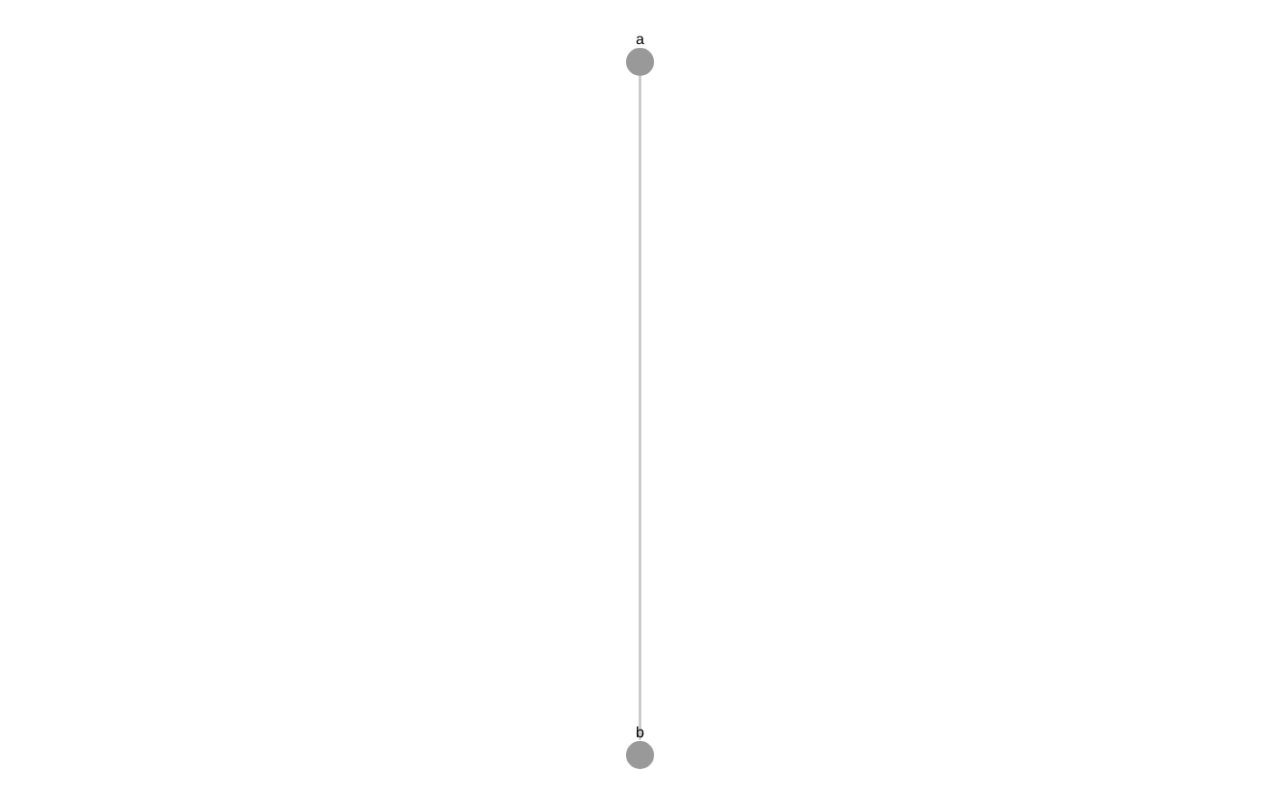
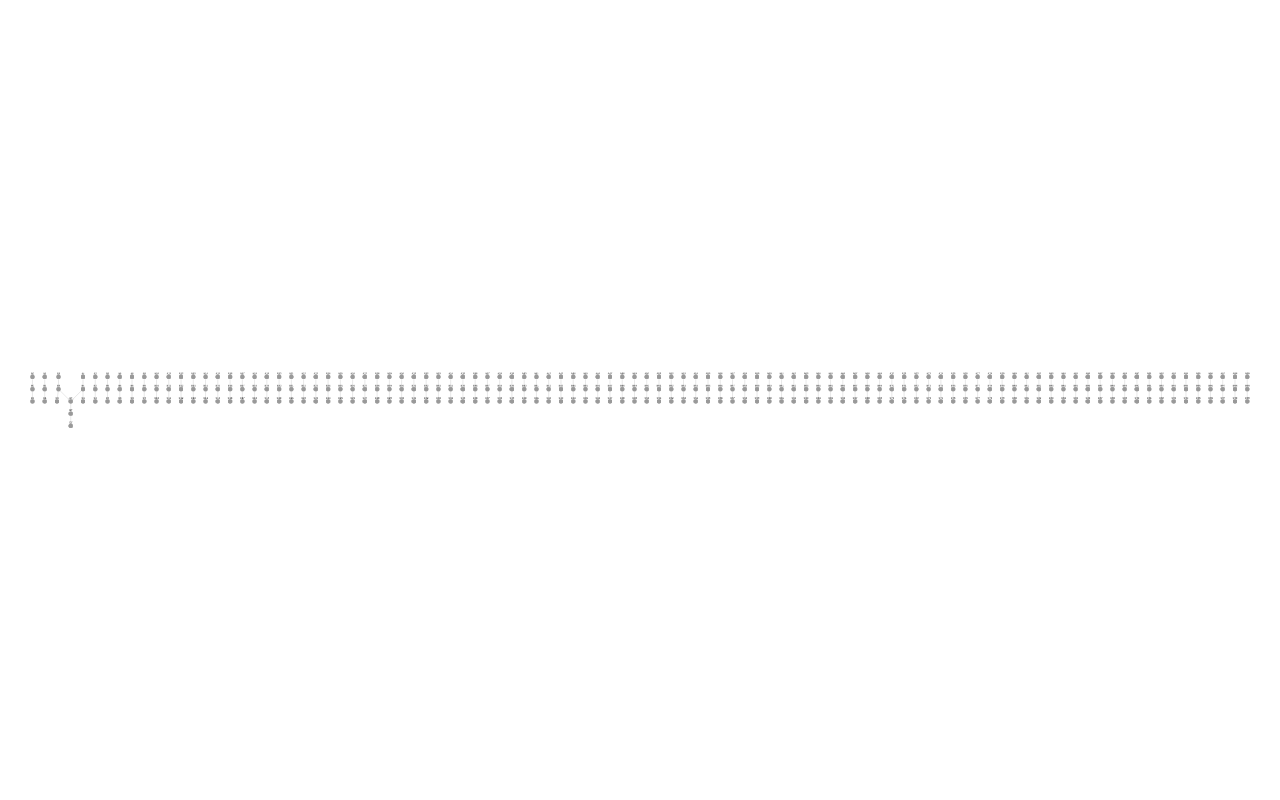
Before and after one commit to plavy/vd, a website: page index.html in a window 1280 px wide. Drawn offline with Linux system fonts and the light colour scheme.

Commit message:
add dagre layout

```diff
--- /dev/null
+++ b/cytoscape-dagre.js
@@ -0,0 +1,397 @@
+(function webpackUniversalModuleDefinition(root, factory) {
+	if(typeof exports === 'object' && typeof module === 'object')
+		module.exports = factory(require("dagre"));
+	else if(typeof define === 'function' && define.amd)
+		define(["dagre"], factory);
+	else if(typeof exports === 'object')
+		exports["cytoscapeDagre"] = factory(require("dagre"));
+	else
+		root["cytoscapeDagre"] = factory(root["dagre"]);
+})(this, function(__WEBPACK_EXTERNAL_MODULE__4__) {
+return /******/ (function(modules) { // webpackBootstrap
+/******/ 	// The module cache
+/******/ 	var installedModules = {};
+/******/
+/******/ 	// The require function
+/******/ 	function __webpack_require__(moduleId) {
+/******/
+/******/ 		// Check if module is in cache
+/******/ 		if(installedModules[moduleId]) {
+/******/ 			return installedModules[moduleId].exports;
+/******/ 		}
+/******/ 		// Create a new module (and put it into the cache)
+/******/ 		var module = installedModules[moduleId] = {
+/******/ 			i: moduleId,
+/******/ 			l: false,
+/******/ 			exports: {}
+/******/ 		};
+/******/
+/******/ 		// Execute the module function
+/******/ 		modules[moduleId].call(module.exports, module, module.exports, __webpack_require__);
+/******/
+/******/ 		// Flag the module as loaded
+/******/ 		module.l = true;
+/******/
+/******/ 		// Return the exports of the module
+/******/ 		return module.exports;
+/******/ 	}
+/******/
+/******/
+/******/ 	// expose the modules object (__webpack_modules__)
+/******/ 	__webpack_require__.m = modules;
+/******/
+/******/ 	// expose the module cache
+/******/ 	__webpack_require__.c = installedModules;
+/******/
+/******/ 	// define getter function for harmony exports
+/******/ 	__webpack_require__.d = function(exports, name, getter) {
+/******/ 		if(!__webpack_require__.o(exports, name)) {
+/******/ 			Object.defineProperty(exports, name, { enumerable: true, get: getter });
+/******/ 		}
+/******/ 	};
+/******/
+/******/ 	// define __esModule on exports
+/******/ 	__webpack_require__.r = function(exports) {
+/******/ 		if(typeof Symbol !== 'undefined' && Symbol.toStringTag) {
+/******/ 			Object.defineProperty(exports, Symbol.toStringTag, { value: 'Module' });
+/******/ 		}
+/******/ 		Object.defineProperty(exports, '__esModule', { value: true });
+/******/ 	};
+/******/
+/******/ 	// create a fake namespace object
+/******/ 	// mode & 1: value is a module id, require it
+/******/ 	// mode & 2: merge all properties of value into the ns
+/******/ 	// mode & 4: return value when already ns object
+/******/ 	// mode & 8|1: behave like require
+/******/ 	__webpack_require__.t = function(value, mode) {
+/******/ 		if(mode & 1) value = __webpack_require__(value);
+/******/ 		if(mode & 8) return value;
+/******/ 		if((mode & 4) && typeof value === 'object' && value && value.__esModule) return value;
+/******/ 		var ns = Object.create(null);
+/******/ 		__webpack_require__.r(ns);
+/******/ 		Object.defineProperty(ns, 'default', { enumerable: true, value: value });
+/******/ 		if(mode & 2 && typeof value != 'string') for(var key in value) __webpack_require__.d(ns, key, function(key) { return value[key]; }.bind(null, key));
+/******/ 		return ns;
+/******/ 	};
+/******/
+/******/ 	// getDefaultExport function for compatibility with non-harmony modules
+/******/ 	__webpack_require__.n = function(module) {
+/******/ 		var getter = module && module.__esModule ?
+/******/ 			function getDefault() { return module['default']; } :
+/******/ 			function getModuleExports() { return module; };
+/******/ 		__webpack_require__.d(getter, 'a', getter);
+/******/ 		return getter;
+/******/ 	};
+/******/
+/******/ 	// Object.prototype.hasOwnProperty.call
+/******/ 	__webpack_require__.o = function(object, property) { return Object.prototype.hasOwnProperty.call(object, property); };
+/******/
+/******/ 	// __webpack_public_path__
+/******/ 	__webpack_require__.p = "";
+/******/
+/******/
+/******/ 	// Load entry module and return exports
+/******/ 	return __webpack_require__(__webpack_require__.s = 0);
+/******/ })
+/************************************************************************/
+/******/ ([
+/* 0 */
+/***/ (function(module, exports, __webpack_require__) {
+
+var impl = __webpack_require__(1); // registers the extension on a cytoscape lib ref
+
+
+var register = function register(cytoscape) {
+  if (!cytoscape) {
+    return;
+  } // can't register if cytoscape unspecified
+
+
+  cytoscape('layout', 'dagre', impl); // register with cytoscape.js
+};
+
+if (typeof cytoscape !== 'undefined') {
+  // expose to global cytoscape (i.e. window.cytoscape)
+  register(cytoscape);
+}
+
+module.exports = register;
+
+/***/ }),
+/* 1 */
+/***/ (function(module, exports, __webpack_require__) {
+
+function _typeof(obj) { "@babel/helpers - typeof"; if (typeof Symbol === "function" && typeof Symbol.iterator === "symbol") { _typeof = function _typeof(obj) { return typeof obj; }; } else { _typeof = function _typeof(obj) { return obj && typeof Symbol === "function" && obj.constructor === Symbol && obj !== Symbol.prototype ? "symbol" : typeof obj; }; } return _typeof(obj); }
+
+var isFunction = function isFunction(o) {
+  return typeof o === 'function';
+};
+
+var defaults = __webpack_require__(2);
+
+var assign = __webpack_require__(3);
+
+var dagre = __webpack_require__(4); // constructor
+// options : object containing layout options
+
+
+function DagreLayout(options) {
+  this.options = assign({}, defaults, options);
+} // runs the layout
+
+
+DagreLayout.prototype.run = function () {
+  var options = this.options;
+  var layout = this;
+  var cy = options.cy; // cy is automatically populated for us in the constructor
+
+  var eles = options.eles;
+
+  var getVal = function getVal(ele, val) {
+    return isFunction(val) ? val.apply(ele, [ele]) : val;
+  };
+
+  var bb = options.boundingBox || {
+    x1: 0,
+    y1: 0,
+    w: cy.width(),
+    h: cy.height()
+  };
+
+  if (bb.x2 === undefined) {
+    bb.x2 = bb.x1 + bb.w;
+  }
+
+  if (bb.w === undefined) {
+    bb.w = bb.x2 - bb.x1;
+  }
+
+  if (bb.y2 === undefined) {
+    bb.y2 = bb.y1 + bb.h;
+  }
+
+  if (bb.h === undefined) {
+    bb.h = bb.y2 - bb.y1;
+  }
+
+  var g = new dagre.graphlib.Graph({
+    multigraph: true,
+    compound: true
+  });
+  var gObj = {};
+
+  var setGObj = function setGObj(name, val) {
+    if (val != null) {
+      gObj[name] = val;
+    }
+  };
+
+  setGObj('nodesep', options.nodeSep);
+  setGObj('edgesep', options.edgeSep);
+  setGObj('ranksep', options.rankSep);
+  setGObj('rankdir', options.rankDir);
+  setGObj('align', options.align);
+  setGObj('ranker', options.ranker);
+  setGObj('acyclicer', options.acyclicer);
+  g.setGraph(gObj);
+  g.setDefaultEdgeLabel(function () {
+    return {};
+  });
+  g.setDefaultNodeLabel(function () {
+    return {};
+  }); // add nodes to dagre
+
+  var nodes = eles.nodes();
+
+  if (isFunction(options.sort)) {
+    nodes = nodes.sort(options.sort);
+  }
+
+  for (var i = 0; i < nodes.length; i++) {
+    var node = nodes[i];
+    var nbb = node.layoutDimensions(options);
+    g.setNode(node.id(), {
+      width: nbb.w,
+      height: nbb.h,
+      name: node.id()
+    }); // console.log( g.node(node.id()) );
+  } // set compound parents
+
+
+  for (var _i = 0; _i < nodes.length; _i++) {
+    var _node = nodes[_i];
+
+    if (_node.isChild()) {
+      g.setParent(_node.id(), _node.parent().id());
+    }
+  } // add edges to dagre
+
+
+  var edges = eles.edges().stdFilter(function (edge) {
+    return !edge.source().isParent() && !edge.target().isParent(); // dagre can't handle edges on compound nodes
+  });
+
+  if (isFunction(options.sort)) {
+    edges = edges.sort(options.sort);
+  }
+
+  for (var _i2 = 0; _i2 < edges.length; _i2++) {
+    var edge = edges[_i2];
+    g.setEdge(edge.source().id(), edge.target().id(), {
+      minlen: getVal(edge, options.minLen),
+      weight: getVal(edge, options.edgeWeight),
+      name: edge.id()
+    }, edge.id()); // console.log( g.edge(edge.source().id(), edge.target().id(), edge.id()) );
+  }
+
+  dagre.layout(g);
+  var gNodeIds = g.nodes();
+
+  for (var _i3 = 0; _i3 < gNodeIds.length; _i3++) {
+    var id = gNodeIds[_i3];
+    var n = g.node(id);
+    cy.getElementById(id).scratch().dagre = n;
+  }
+
+  var dagreBB;
+
+  if (options.boundingBox) {
+    dagreBB = {
+      x1: Infinity,
+      x2: -Infinity,
+      y1: Infinity,
+      y2: -Infinity
+    };
+    nodes.forEach(function (node) {
+      var dModel = node.scratch().dagre;
+      dagreBB.x1 = Math.min(dagreBB.x1, dModel.x);
+      dagreBB.x2 = Math.max(dagreBB.x2, dModel.x);
+      dagreBB.y1 = Math.min(dagreBB.y1, dModel.y);
+      dagreBB.y2 = Math.max(dagreBB.y2, dModel.y);
+    });
+    dagreBB.w = dagreBB.x2 - dagreBB.x1;
+    dagreBB.h = dagreBB.y2 - dagreBB.y1;
+  } else {
+    dagreBB = bb;
+  }
+
+  var constrainPos = function constrainPos(p) {
+    if (options.boundingBox) {
+      var xPct = dagreBB.w === 0 ? 0 : (p.x - dagreBB.x1) / dagreBB.w;
+      var yPct = dagreBB.h === 0 ? 0 : (p.y - dagreBB.y1) / dagreBB.h;
+      return {
+        x: bb.x1 + xPct * bb.w,
+        y: bb.y1 + yPct * bb.h
+      };
+    } else {
+      return p;
+    }
+  };
+
+  nodes.layoutPositions(layout, options, function (ele) {
+    ele = _typeof(ele) === "object" ? ele : this;
+    var dModel = ele.scratch().dagre;
+    return constrainPos({
+      x: dModel.x,
+      y: dModel.y
+    });
+  });
+  return this; // chaining
+};
+
+module.exports = DagreLayout;
+
+/***/ }),
+/* 2 */
+/***/ (function(module, exports) {
+
+var defaults = {
+  // dagre algo options, uses default value on undefined
+  nodeSep: undefined,
+  // the separation between adjacent nodes in the same rank
+  edgeSep: undefined,
+  // the separation between adjacent edges in the same rank
+  rankSep: undefined,
+  // the separation between adjacent nodes in the same rank
+  rankDir: undefined,
+  // 'TB' for top to bottom flow, 'LR' for left to right,
+  align: undefined,
+  // alignment for rank nodes. Can be 'UL', 'UR', 'DL', or 'DR', where U = up, D = down, L = left, and R = right
+  acyclicer: undefined,
+  // If set to 'greedy', uses a greedy heuristic for finding a feedback arc set for a graph.
+  // A feedback arc set is a set of edges that can be removed to make a graph acyclic.
+  ranker: undefined,
+  // Type of algorithm to assigns a rank to each node in the input graph.
+  // Possible values: network-simplex, tight-tree or longest-path
+  minLen: function minLen(edge) {
+    return 1;
+  },
+  // number of ranks to keep between the source and target of the edge
+  edgeWeight: function edgeWeight(edge) {
+    return 1;
+  },
+  // higher weight edges are generally made shorter and straighter than lower weight edges
+  // general layout options
+  fit: true,
+  // whether to fit to viewport
+  padding: 30,
+  // fit padding
+  spacingFactor: undefined,
+  // Applies a multiplicative factor (>0) to expand or compress the overall area that the nodes take up
+  nodeDimensionsIncludeLabels: false,
+  // whether labels should be included in determining the space used by a node
+  animate: false,
+  // whether to transition the node positions
+  animateFilter: function animateFilter(node, i) {
+    return true;
+  },
+  // whether to animate specific nodes when animation is on; non-animated nodes immediately go to their final positions
+  animationDuration: 500,
+  // duration of animation in ms if enabled
+  animationEasing: undefined,
+  // easing of animation if enabled
+  boundingBox: undefined,
+  // constrain layout bounds; { x1, y1, x2, y2 } or { x1, y1, w, h }
+  transform: function transform(node, pos) {
+    return pos;
+  },
+  // a function that applies a transform to the final node position
+  ready: function ready() {},
+  // on layoutready
+  sort: undefined,
+  // a sorting function to order the nodes and edges; e.g. function(a, b){ return a.data('weight') - b.data('weight') }
+  // because cytoscape dagre creates a directed graph, and directed graphs use the node order as a tie breaker when
+  // defining the topology of a graph, this sort function can help ensure the correct order of the nodes/edges.
+  // this feature is most useful when adding and removing the same nodes and edges multiple times in a graph.
+  stop: function stop() {} // on layoutstop
+
+};
+module.exports = defaults;
+
+/***/ }),
+/* 3 */
+/***/ (function(module, exports) {
+
+// Simple, internal Object.assign() polyfill for options objects etc.
+module.exports = Object.assign != null ? Object.assign.bind(Object) : function (tgt) {
+  for (var _len = arguments.length, srcs = new Array(_len > 1 ? _len - 1 : 0), _key = 1; _key < _len; _key++) {
+    srcs[_key - 1] = arguments[_key];
+  }
+
+  srcs.forEach(function (src) {
+    Object.keys(src).forEach(function (k) {
+      return tgt[k] = src[k];
+    });
+  });
+  return tgt;
+};
+
+/***/ }),
+/* 4 */
+/***/ (function(module, exports) {
+
+module.exports = __WEBPACK_EXTERNAL_MODULE__4__;
+
+/***/ })
+/******/ ]);
+});
--- a/datasets.js
+++ b/datasets.js
@@ -1,19 +1,52 @@
+// const dataset1 = {
+//     "nodes": [
+//         {
+//             "data": {
+//                 "id": "a"
+//             }
+//         },
+//         {
+//             "data": {
+//                 "id": "b"
+//             }
+//         }
+//     ],
+//     "edges": [
+//         {
+//             "data": {
+//                 "id": "a->b",
+//                 "source": "a",
+//                 "target": "b"
+//             }
+//         }
+//     ]
+// }
+
+// dataset 1
+N = 100
+
+nodes_A = []
+nodes_B = []
+nodes_C = []
+
+for(let i = 0; i < N; i++) {
+    nodes_A.push({"data": {"id":"A"+i}})
+    nodes_B.push({"data": {"id":"B"+i}})
+    nodes_C.push({"data": {"id":"C"+i}})
+}
+
+edges = []
+
+for(let i = 0; i < N; i++) {
+    edges.push({"data": {"id": "0:"+i, "source": "A"+i, "target": "B"+i}})
+    edges.push({"data": {"id": "1:"+i, "source": "B"+i, "target": "C"+i}})
+}
+
+edges.push({"data": {"id": "2:0", "source": "B4", "target": "A7"}})
+edges.push({"data": {"id": "2:1", "source": "B3", "target": "A7"}})
+
+
 const dataset1 = {
-    "nodes": [
-        { "data": { "id": "a"
-            }
-        },
-        { "data": { "id": "b"
-            }
-        }
-    ],
-    "edges": [
-        {
-            "data": {
-                "id": "a->b",
-                "source": "a",
-                "target": "b"
-            }
-        }
-    ]
+    "nodes": nodes_A.concat(nodes_B).concat(nodes_C),
+    "edges": edges
 }
--- a/index.html
+++ b/index.html
@@ -4,7 +4,9 @@
 
 <head>
     <title>Graph</title>
+    <script src="dagre.min.js"></script>
     <script src="cytoscape.min.js"></script>
+    <script src="cytoscape-dagre.js"></script>
     <script src="datasets.js"></script>
 </head>
 
@@ -45,7 +47,7 @@
         });
 
         cy.layout({
-            name: 'circle'
+            name: 'dagre'
         }).run();
     </script>
 </body>
```
Also changed, not shown: README.md, dagre.min.js (added).
